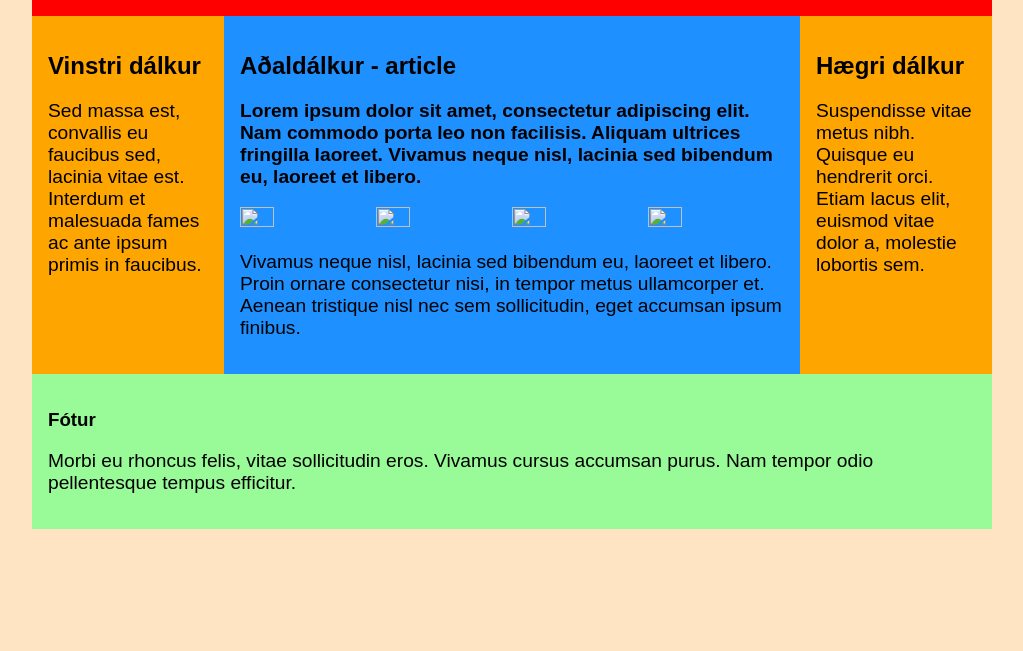
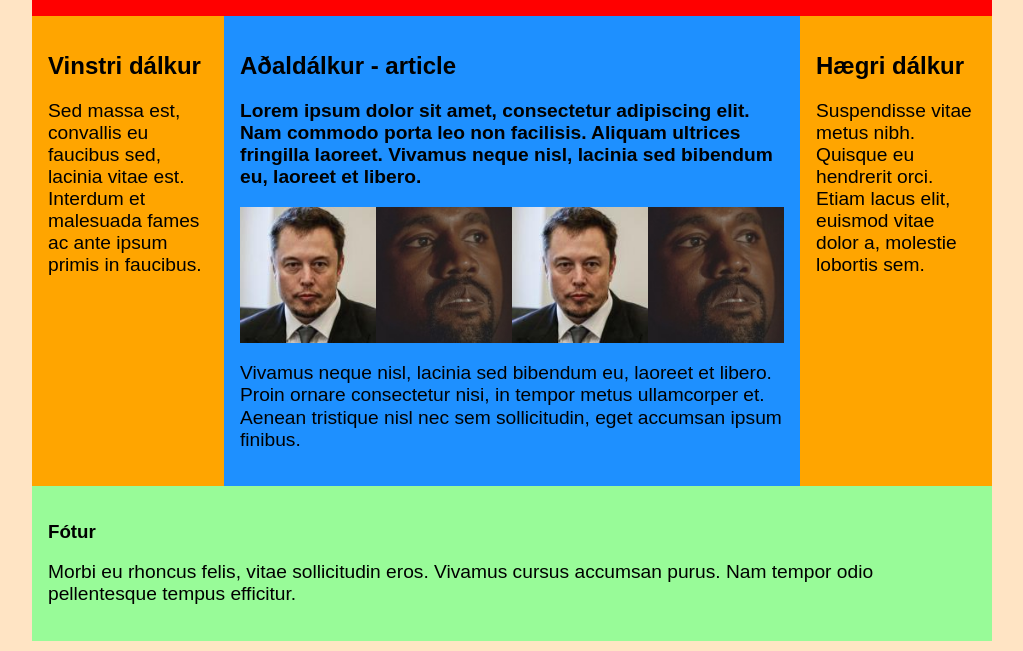
Before and after one commit to tristanpn02/VEF-1VG05AU-VERK6, a plain HTML site: page verk6.4.html in a window 1280 px wide. Shown: the part 149-800 px from the top of the page, without its empty margins (128-1151 px from the left). Drawn offline with Linux system fonts and the light colour scheme; the site is published under a folder, as on GitHub Pages, so addresses that start at the root find nothing.

Commit message:
Update verk6.4.html

```diff
--- a/verk6.4.html
+++ b/verk6.4.html
@@ -20,10 +20,10 @@
             <h2>Aðaldálkur - article</h2>
             <p><strong>Lorem ipsum dolor sit amet, consectetur adipiscing elit. Nam commodo porta leo non facilisis. Aliquam ultrices fringilla laoreet. Vivamus neque nisl, lacinia sed bibendum eu, laoreet et libero.</strong></p>
             <div class="kelon">
-                <img src="/assets/img/elon.jpg">
-                <img src="/assets/img/kanye.jpg">
-                <img src="/assets/img/elon.jpg">
-                <img src="/assets/img/kanye.jpg">
+                <img src="assets/img/elon.jpg">
+                <img src="assets/img/kanye.jpg">
+                <img src="assets/img/elon.jpg">
+                <img src="assets/img/kanye.jpg">
             </div>
             <p>Vivamus neque nisl, lacinia sed bibendum eu, laoreet et libero. Proin ornare consectetur nisi, in tempor metus ullamcorper et. Aenean tristique nisl nec sem sollicitudin, eget accumsan ipsum finibus.</p>
         </article>
```
